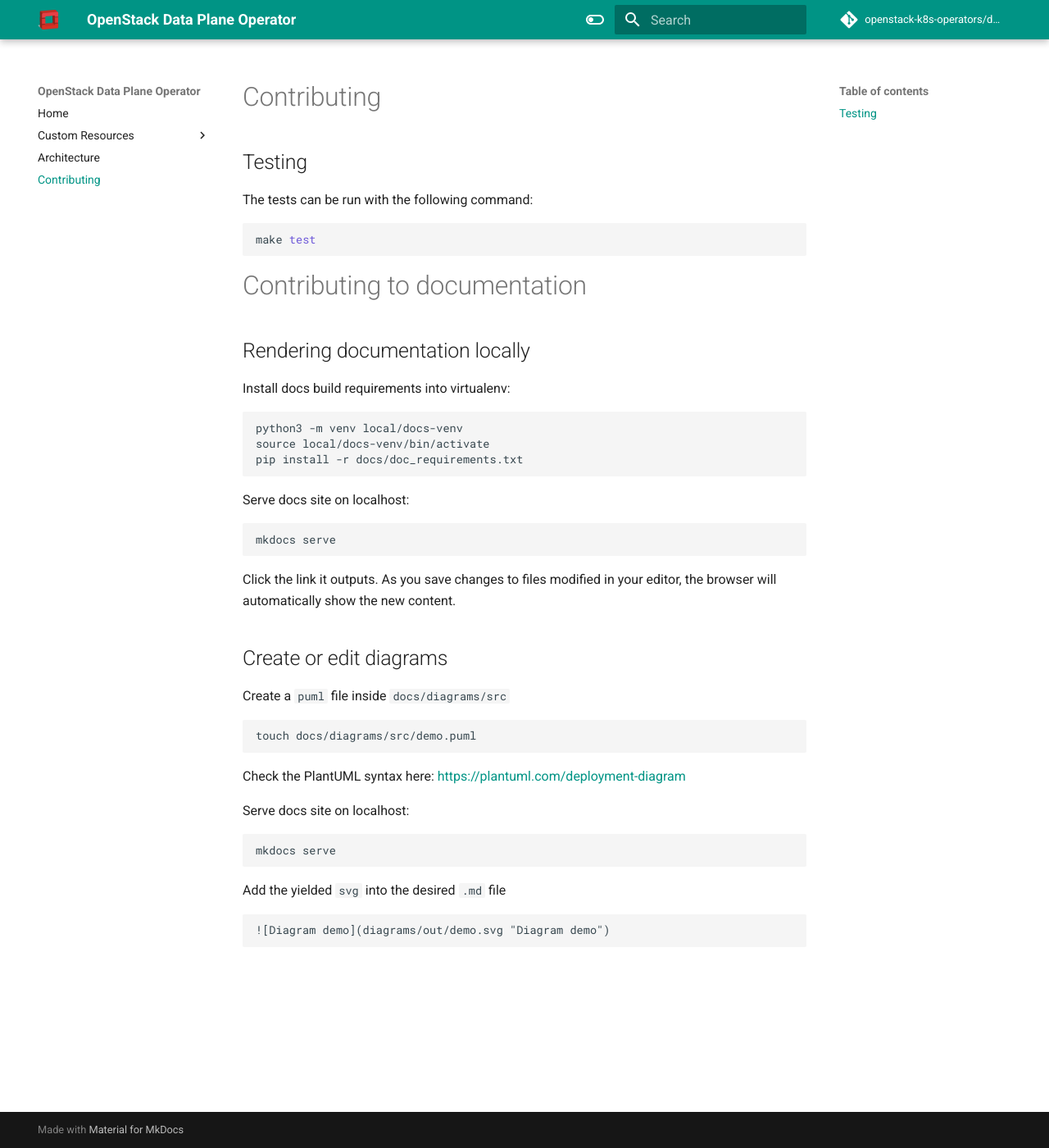
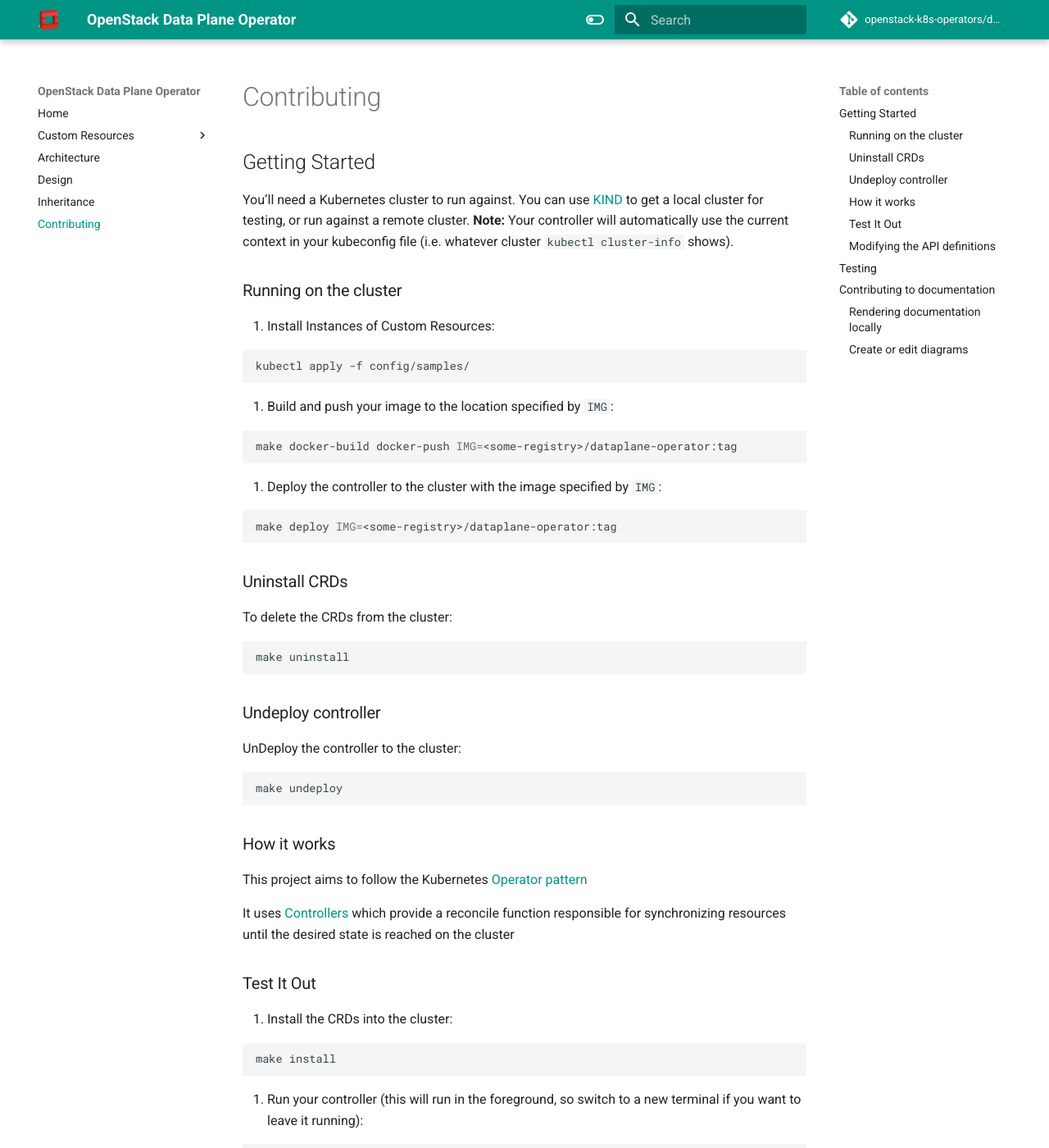
Before and after one commit to openstack-k8s-operators/dataplane-operator, an MkDocs documentation site: the page built from docs/contributing.md, in a window 1280 px wide and 1400 px high. Shown: the whole window at 82% size. Built offline with MkDocs 1.6.1 and Material for MkDocs 9.7.7, drawn with Linux system fonts in a browser that asks for light colours; comment, search, counter and statistics services are not loaded; the version menu is left out; some of the changed text lies outside the part shown.

Commit message:
Document dataplane-operator design
Adds docs about the high level design of the dataplane-operator CRD's
and how they are used.

Also reorganizes the docs a bit and cleans up some of the README.md by
moving the contributing content to the dedicated contributing.md.

Signed-off-by: James Slagle <jslagle@redhat.com>

````diff
--- a/docs/contributing.md
+++ b/docs/contributing.md
@@ -1,18 +1,90 @@
-Contributing
-============
+# Contributing
 
-Testing
--------
+## Getting Started
+
+You’ll need a Kubernetes cluster to run against. You can use
+[KIND](https://sigs.k8s.io/kind) to get a local cluster for testing, or run
+against a remote cluster.  **Note:** Your controller will automatically use the
+current context in your kubeconfig file (i.e. whatever cluster `kubectl
+cluster-info` shows).
+
+### Running on the cluster
+1. Install Instances of Custom Resources:
+
+```sh
+kubectl apply -f config/samples/
+```
+
+2. Build and push your image to the location specified by `IMG`:
+
+```sh
+make docker-build docker-push IMG=<some-registry>/dataplane-operator:tag
+```
+
+3. Deploy the controller to the cluster with the image specified by `IMG`:
+
+```sh
+make deploy IMG=<some-registry>/dataplane-operator:tag
+```
+
+### Uninstall CRDs
+To delete the CRDs from the cluster:
+
+```sh
+make uninstall
+```
+
+### Undeploy controller
+UnDeploy the controller to the cluster:
+
+```sh
+make undeploy
+```
+
+### How it works
+This project aims to follow the Kubernetes [Operator pattern](https://kubernetes.io/docs/concepts/extend-kubernetes/operator/)
+
+It uses [Controllers](https://kubernetes.io/docs/concepts/architecture/controller/)
+which provide a reconcile function responsible for synchronizing resources
+until the desired state is reached on the cluster
+
+### Test It Out
+1. Install the CRDs into the cluster:
+
+```sh
+make install
+```
+
+2. Run your controller (this will run in the foreground, so switch to a new terminal if you want to leave it running):
+
+```sh
+make run
+```
+
+**NOTE:** You can also run this in one step by running: `make install run`
+
+### Modifying the API definitions
+If you are editing the API definitions, generate the manifests such as CRs or CRDs using:
+
+```sh
+make manifests
+```
+
+**NOTE:** Run `make --help` for more information on all potential `make` targets
+
+More information can be found via the [Kubebuilder Documentation](https://book.kubebuilder.io/introduction.html)
+
+
+## Testing
 
 The tests can be run with the following command:
 ```bash
 make test
 ```
 
-Contributing to documentation
-=============================
+## Contributing to documentation
 
-## Rendering documentation locally
+### Rendering documentation locally
 
 Install docs build requirements into virtualenv:
 
@@ -31,7 +103,7 @@
 Click the link it outputs. As you save changes to files modified in your editor,
 the browser will automatically show the new content.
 
-## Create or edit diagrams
+### Create or edit diagrams
 
 Create a `puml` file inside `docs/diagrams/src`
 
--- a/mkdocs.yml
+++ b/mkdocs.yml
@@ -30,8 +30,9 @@
       - OpenStackDataPlane: openstack_dataplane.md
       - OpenStackDataPlaneNode: openstack_dataplanenode.md
       - OpenStackDataPlaneRole: openstack_dataplanerole.md
-      - Inheritance: inheritance.md
   - Architecture: architecture.md
+  - Design: design.md
+  - Inheritance: inheritance.md
   - Contributing: contributing.md
 markdown_extensions:
   - toc:
````
Also changed, not shown: README.md (+12 -130 lines), docs/design.md (added, +71 -0 lines).
